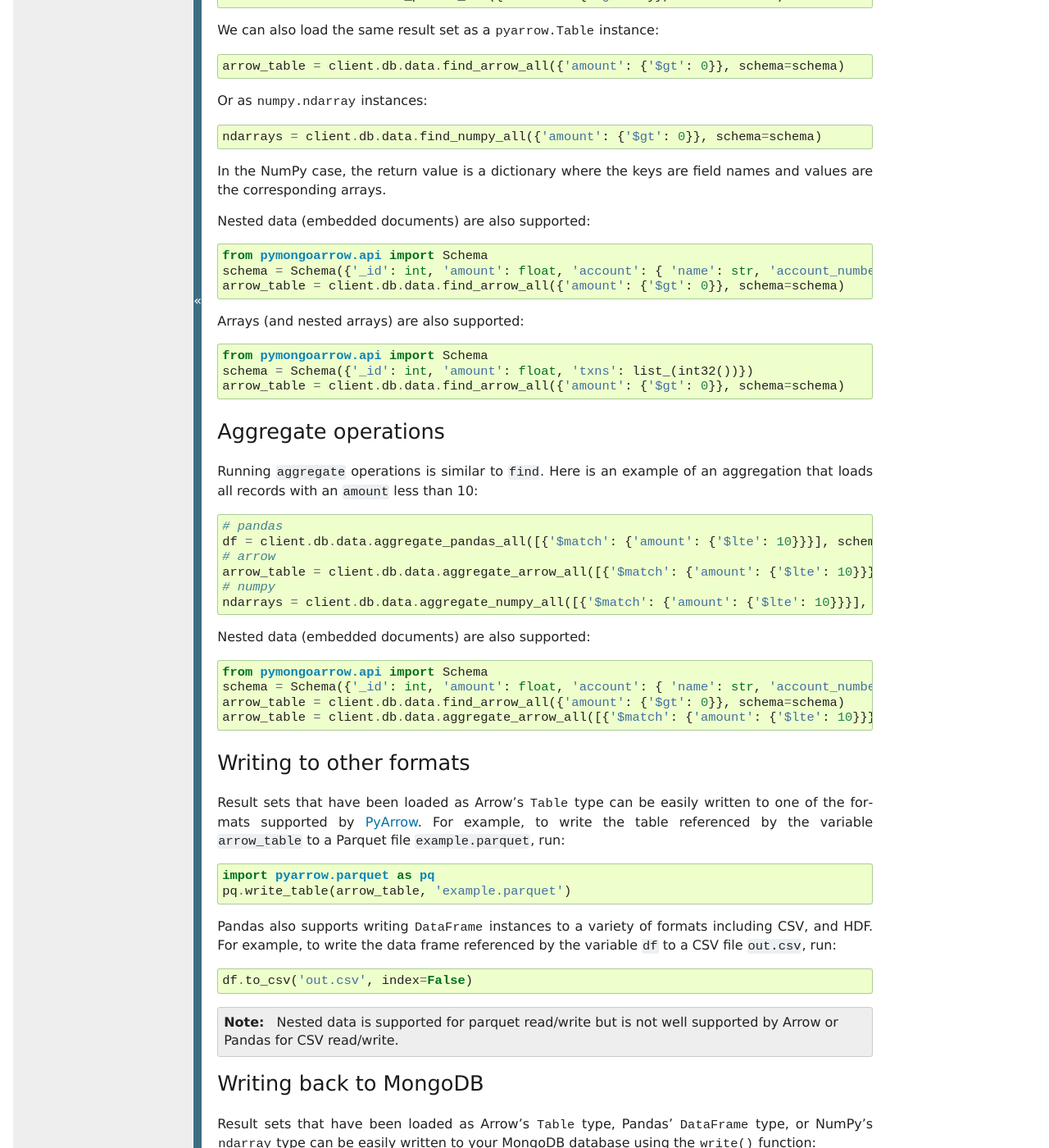
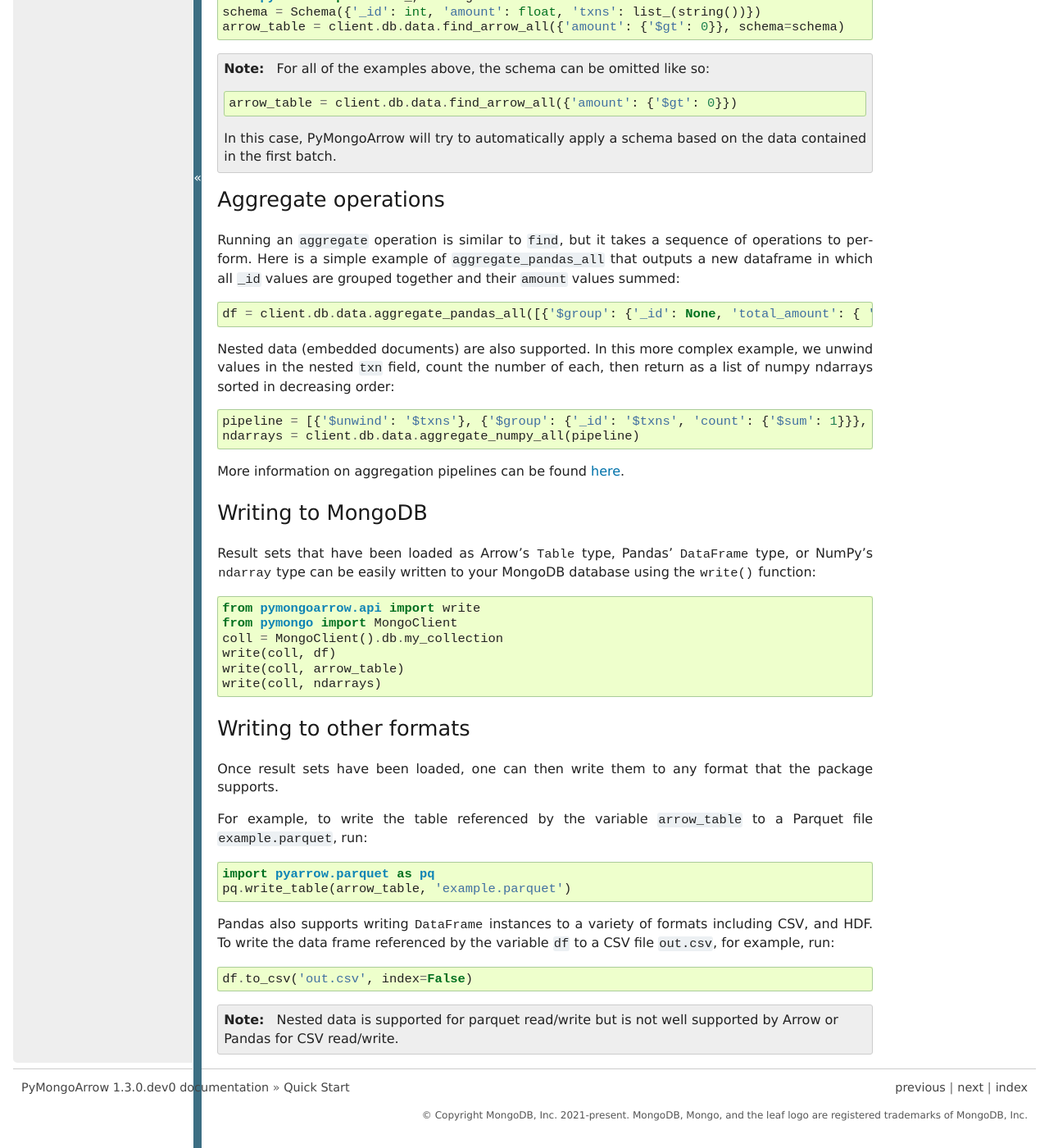
Before and after one commit to mongodb-labs/mongo-arrow, a Sphinx documentation site: the page built from bindings/python/docs/source/quickstart.rst, in a window 1280 px wide and 1400 px high, scrolled down 1937 px. Shown: the whole window at 82% size. Built offline with Sphinx 7.4.7, drawn with Linux system fonts in a browser that asks for light colours; some of the changed text lies outside the part shown.

Commit message:
ARROW-200 Cleans up Getting Starts in docs (#186)
* ARROW-200 Fix typos and ambiguities in Getting Started

* Added meat to the Aggregate Operations section

* Added Schema.__repr__. Helps disambiguate Arrows, Pandas, Bson.....

* Replaced deprecated pkg_resource with packaging.version

* Changed order of sections so that it flows, while not drawing attention to strange behavior with list_ in pandas and numpy

* Corrected schema for ListType example in Getting Started.

```diff
--- a/bindings/python/docs/source/quickstart.rst
+++ b/bindings/python/docs/source/quickstart.rst
@@ -67,28 +67,14 @@ to type-specifiers, e.g.::
   from pymongoarrow.api import Schema
   schema = Schema({'_id': int, 'amount': float, 'last_updated': datetime})
 
+
+Nested data (embedded documents) are also supported::
+
+  schema = Schema({'_id': int, 'amount': float, 'account': { 'name': str, 'account_number': int}})
+
 There are multiple permissible type-identifiers for each supported BSON type.
 For a full-list of data types and associated type-identifiers see
 :doc:`data_types`.
-
-Nested data (embedded documents) are also supported::
-
-  from pymongoarrow.api import Schema
-  schema = Schema({'_id': int, 'amount': float, 'account': { 'name': str, 'account_number': int}})
-
-Arrays (and nested arrays) are also supported::
-
-  from pymongoarrow.api import Schema
-  schema = Schema({'_id': int, 'amount': float, 'txns': list_(int32())})
-
-.. note::
-
-   For all of the examples below, the schema can be omitted like so::
-
-    arrow_table = client.db.data.find_arrow_all({'amount': {'$gt': 0}})
-
-   In this case, PyMongoArrow will try to automatically apply a schema based on
-   the data contained in the first batch.
 
 
 Find operations
@@ -103,68 +89,46 @@ We can also load the same result set as a :class:`pyarrow.Table` instance::
 
   arrow_table = client.db.data.find_arrow_all({'amount': {'$gt': 0}}, schema=schema)
 
-Or as :class:`numpy.ndarray` instances::
+In the NumPy case, the return value is a dictionary where the keys are field
+names and values are corresponding :class:`numpy.ndarray` instances::
 
   ndarrays = client.db.data.find_numpy_all({'amount': {'$gt': 0}}, schema=schema)
 
-In the NumPy case, the return value is a dictionary where the keys are field
-names and values are the corresponding arrays.
-
-Nested data (embedded documents) are also supported::
-
-  from pymongoarrow.api import Schema
-  schema = Schema({'_id': int, 'amount': float, 'account': { 'name': str, 'account_number': int}})
-  arrow_table = client.db.data.find_arrow_all({'amount': {'$gt': 0}}, schema=schema)
 
 Arrays (and nested arrays) are also supported::
 
-  from pymongoarrow.api import Schema
-  schema = Schema({'_id': int, 'amount': float, 'txns': list_(int32())})
+  from pyarrow import list_, string
+  schema = Schema({'_id': int, 'amount': float, 'txns': list_(string())})
   arrow_table = client.db.data.find_arrow_all({'amount': {'$gt': 0}}, schema=schema)
+
+
+.. note::
+   For all of the examples above, the schema can be omitted like so::
+
+    arrow_table = client.db.data.find_arrow_all({'amount': {'$gt': 0}})
+
+   In this case, PyMongoArrow will try to automatically apply a schema based on
+   the data contained in the first batch.
+
 
 Aggregate operations
 --------------------
-Running ``aggregate`` operations is similar to ``find``. Here is an example of
-an aggregation that loads all records with an ``amount`` less than 10::
+Running an ``aggregate`` operation is similar to ``find``, but it takes a sequence of operations to perform.
+Here is a simple example of ``aggregate_pandas_all`` that outputs a new dataframe
+in which all ``_id`` values are grouped together and their ``amount`` values summed::
 
-  # pandas
-  df = client.db.data.aggregate_pandas_all([{'$match': {'amount': {'$lte': 10}}}], schema=schema)
-  # arrow
-  arrow_table = client.db.data.aggregate_arrow_all([{'$match': {'amount': {'$lte': 10}}}], schema=schema)
-  # numpy
-  ndarrays = client.db.data.aggregate_numpy_all([{'$match': {'amount': {'$lte': 10}}}], schema=schema)
+  df = client.db.data.aggregate_pandas_all([{'$group': {'_id': None, 'total_amount': { '$sum': '$amount' }}}])
 
-Nested data (embedded documents) are also supported::
+Nested data (embedded documents) are also supported.
+In this more complex example, we unwind values in the nested ``txn`` field, count the number of each,
+then return as a list of numpy ndarrays sorted in decreasing order::
 
-  from pymongoarrow.api import Schema
-  schema = Schema({'_id': int, 'amount': float, 'account': { 'name': str, 'account_number': int}})
-  arrow_table = client.db.data.find_arrow_all({'amount': {'$gt': 0}}, schema=schema)
-  arrow_table = client.db.data.aggregate_arrow_all([{'$match': {'amount': {'$lte': 10}}}], schema=schema)
+  pipeline = [{'$unwind': '$txns'}, {'$group': {'_id': '$txns', 'count': {'$sum': 1}}}, {'$sort': {"count": -1}}]
+  ndarrays = client.db.data.aggregate_numpy_all(pipeline)
 
+More information on aggregation pipelines can be found `here <https://www.mongodb.com/docs/manual/core/aggregation-pipeline/>`_.
 
-Writing to other formats
-------------------------
-Result sets that have been loaded as Arrow's :class:`~pyarrow.Table` type can
-be easily written to one of the formats supported by
-`PyArrow <https://arrow.apache.org/docs/python/index.html>`_. For example,
-to write the table referenced by the variable ``arrow_table`` to a Parquet
-file ``example.parquet``, run::
-
-  import pyarrow.parquet as pq
-  pq.write_table(arrow_table, 'example.parquet')
-
-Pandas also supports writing :class:`~pandas.DataFrame` instances to a variety
-of formats including CSV, and HDF. For example, to write the data frame
-referenced by the variable ``df`` to a CSV file ``out.csv``, run::
-
-  df.to_csv('out.csv', index=False)
-
-.. note::
-
-  Nested data is supported for parquet read/write but is not well supported
-  by Arrow or Pandas for CSV read/write.
-
-Writing back to MongoDB
+Writing to MongoDB
 -----------------------
 Result sets that have been loaded as Arrow's :class:`~pyarrow.Table` type, Pandas'
 :class:`~pandas.DataFrame` type, or NumPy's :class:`~numpy.ndarray` type can
@@ -176,3 +140,24 @@ be easily written to your MongoDB database using the :meth:`~pymongoarrow.api.wr
   write(coll, df)
   write(coll, arrow_table)
   write(coll, ndarrays)
+
+Writing to other formats
+------------------------
+Once result sets have been loaded, one can then write them to any format that the package supports.
+
+For example, to write the table referenced by the variable ``arrow_table`` to a Parquet
+file ``example.parquet``, run::
+
+  import pyarrow.parquet as pq
+  pq.write_table(arrow_table, 'example.parquet')
+
+Pandas also supports writing :class:`~pandas.DataFrame` instances to a variety
+of formats including CSV, and HDF. To write the data frame
+referenced by the variable ``df`` to a CSV file ``out.csv``, for example, run::
+
+  df.to_csv('out.csv', index=False)
+
+.. note::
+
+  Nested data is supported for parquet read/write but is not well supported
+  by Arrow or Pandas for CSV read/write.
```
Also changed, not shown: other parts of bindings/python/docs/source/quickstart.rst (+5 -5 lines), 1 other file.
